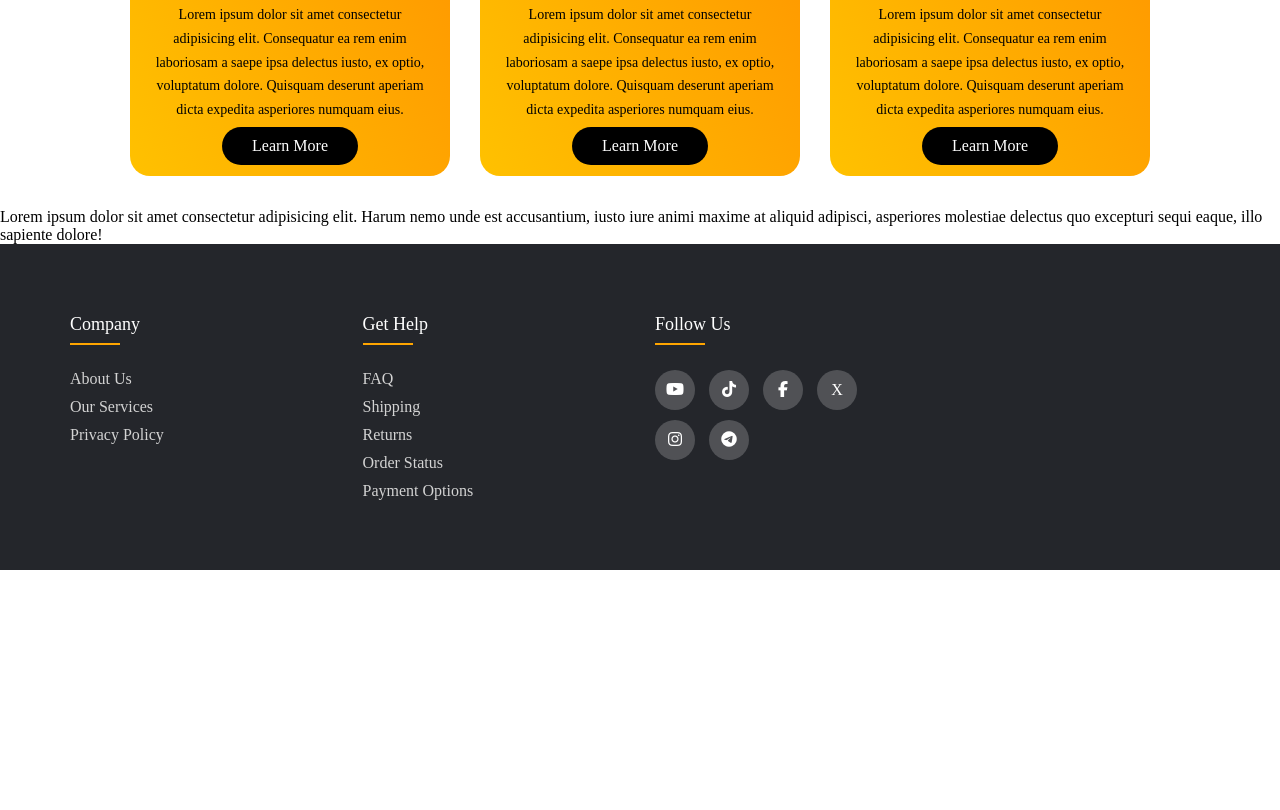
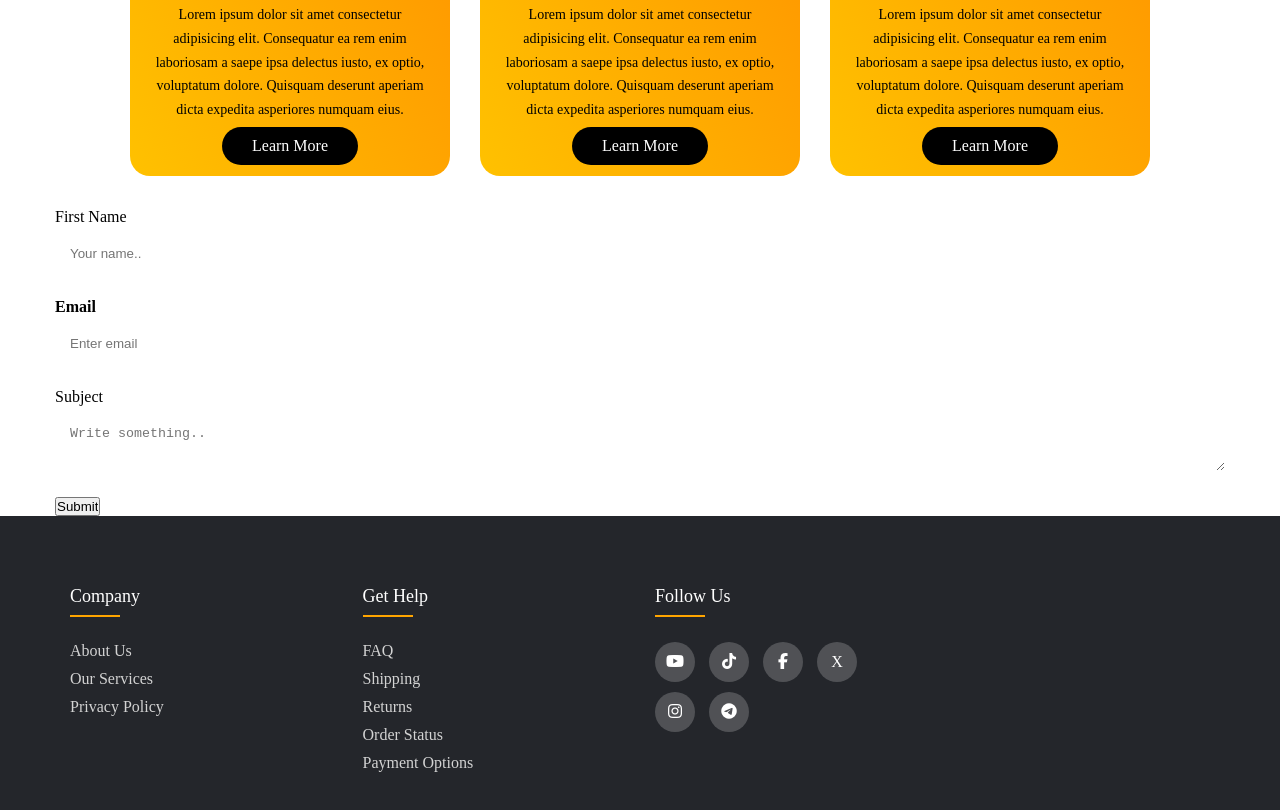
Before and after one commit to 23DP2MMitr/Woodland, a plain HTML site: page index.html in a window 1280 px wide. Shown: the part 1138-1948 px from the top of the page. Before the commit the page ends 1708 px from the top, so only its background shows below. Drawn offline with Linux system fonts and the light colour scheme.

Commit message:
Add form

```diff
--- a/index.html
+++ b/index.html
@@ -100,9 +100,19 @@
             </div>
         </div>
     </div>
-    <aside>
-        <p>Lorem ipsum dolor sit amet consectetur adipisicing elit. Harum nemo unde est accusantium, iusto iure animi maxime at aliquid adipisci, asperiores molestiae delectus quo excepturi sequi eaque, illo sapiente dolore!</p>
-    </aside>
+    <div class="container">
+        <form id="contact">
+            <label for="fname">First Name</label>
+            <input type="text" id="fname" name="firstname" placeholder="Your name.." required>
+
+            <label for="email"><b>Email</b></label>
+            <input type="email" id="email" name="email" placeholder="Enter email" required>
+
+            <label for="subject">Subject</label>
+            <textarea id="subject" name="subject" placeholder="Write something.."></textarea>
+            <input type="submit" value="Submit" required>
+        </form>
+    </div>
     <footer class="footer">
         <div class="container">
             <div class="row">
--- a/main.css
+++ b/main.css
@@ -363,6 +363,15 @@ a:hover {
     transition: all 0.3s ease;
 }
 
+input[type=text], input[type=email], textarea {
+    width: 100%;
+    padding: 15px;
+    margin: 5px 0 22px 0;
+    display: inline-block;
+    border: none;
+    background: white;
+}
+
 @media (max-width: 992px) {
     .dropdown-menu {
         position: static;
--- a/main.js
+++ b/main.js
@@ -13,3 +13,14 @@ function dark_theme() {
     var element = document.body;
     element.classList.toggle("dark-mode");
 }
+
+function submit_form() {
+    const email = document.getElementById("email");
+    if (!email.value.includes("@")) {
+        alert("Nepareiza e-pasta adrese");
+        email.style.color = "red";
+        email.style.backgroundColor = "#ffcccc";
+        return false;
+    }
+    return true;
+}
```
